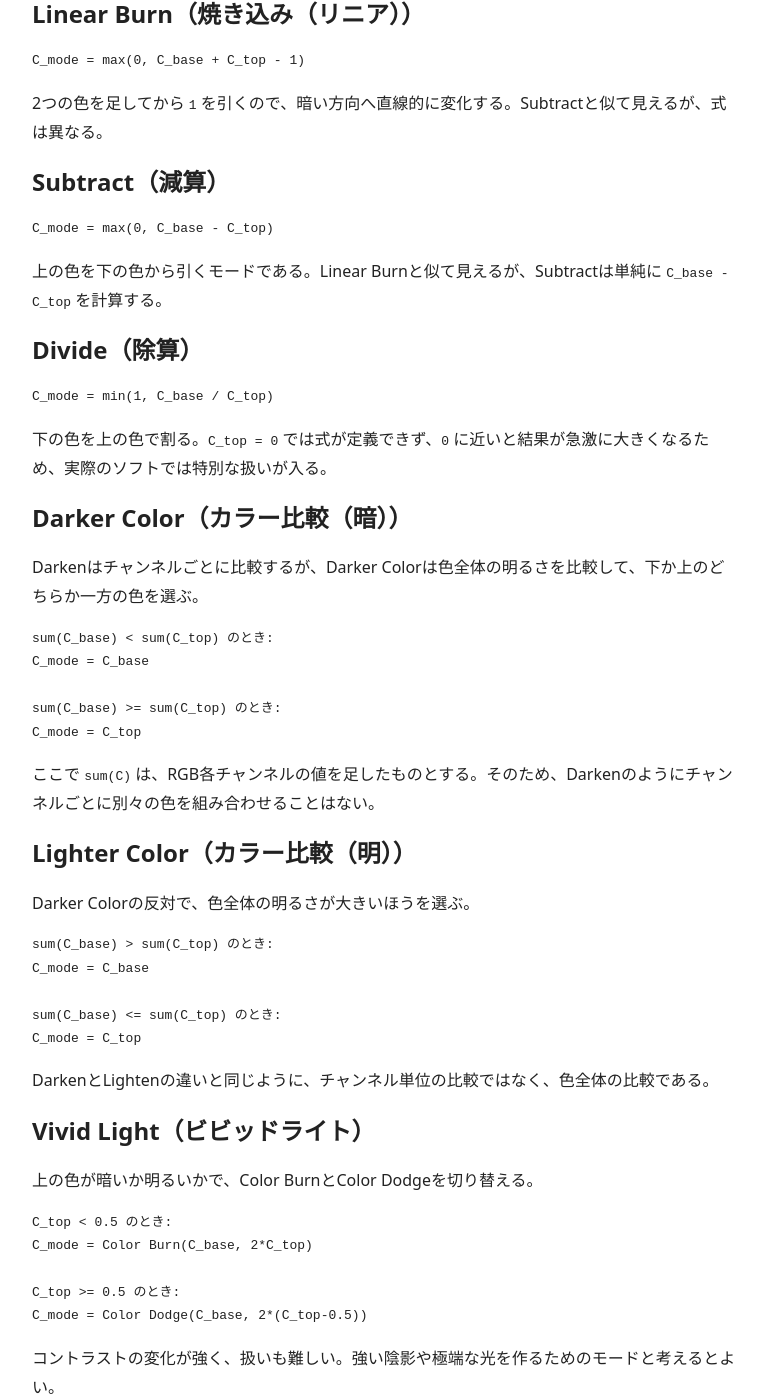
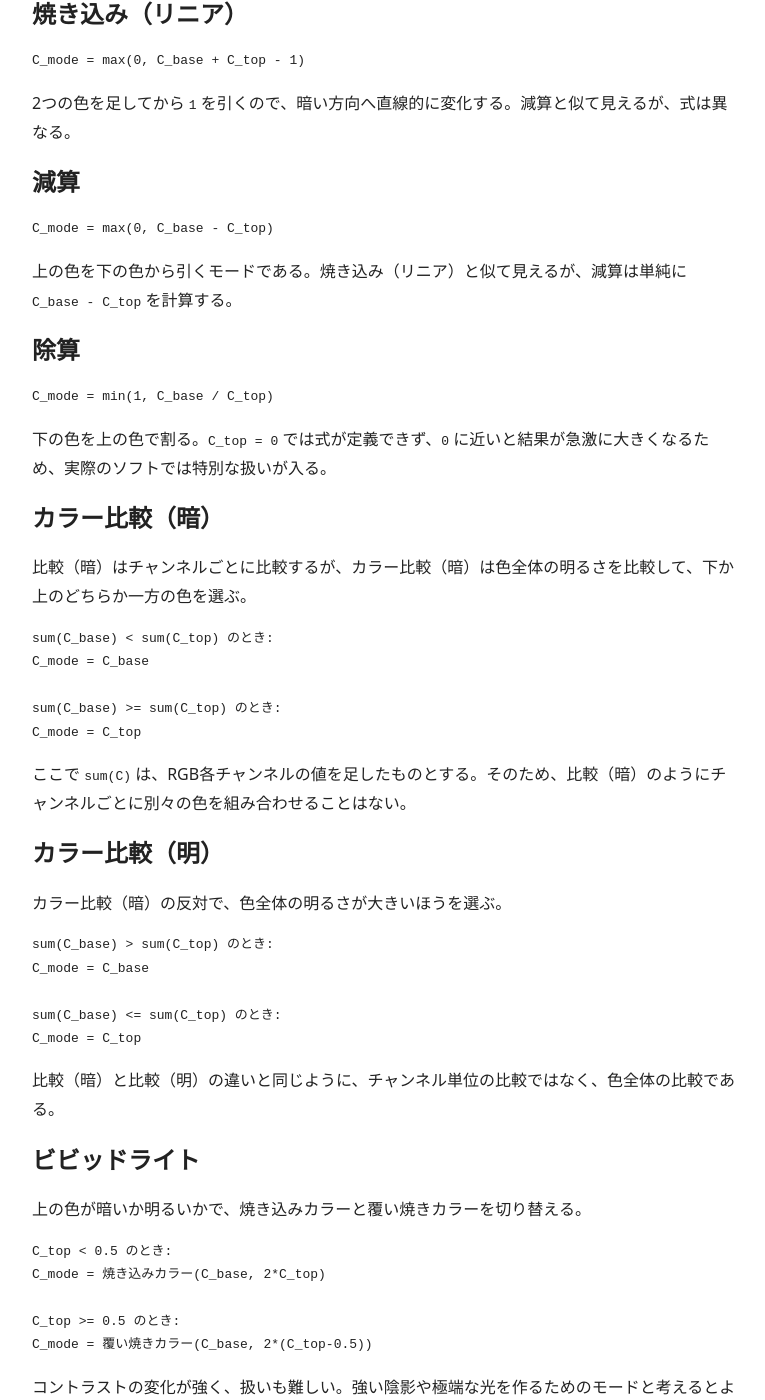
Before and after one commit to uota/uota.github.io, a Jekyll site: the page built from _posts/2026-08-30-layer-blending-modes.md, in a window 1280 px wide and 1400 px high, scrolled down 8980 px. Shown: the whole window, without its empty margins (256-1021 px from the left). Built offline with Jekyll 4.4.1, drawn with Linux system fonts in a browser that asks for light colours; some of the changed text lies outside the part shown.

Commit message:
Rename blend mode article and use Japanese labels

````diff
--- a/_posts/2026-08-30-gimp-layer-modes.md
+++ b/_posts/2026-08-30-layer-blending-modes.md
@@ -22,37 +22,37 @@ date: 2026-08-30
 
 | モード | 役割 |
 | --- | --- |
-| [Normal（通常）](#mode-normal) | 上の色をそのまま重ねる |
-| [Darken（比較（暗））](#mode-darken) | チャンネルごとに暗い方を選ぶ |
-| [Multiply（乗算）](#mode-multiply) | 色を掛けて暗くする |
-| [Color Burn（焼き込みカラー）](#mode-color-burn) | 暗くしながらコントラストを強める |
-| [Lighten（比較（明））](#mode-lighten) | チャンネルごとに明るい方を選ぶ |
-| [Screen（スクリーン）](#mode-screen) | 反転して掛けて明るくする |
-| [Color Dodge（覆い焼きカラー）](#mode-color-dodge) | 明るくしながらコントラストを変える |
-| [Overlay（オーバーレイ）](#mode-overlay) | 下の明暗でMultiplyとScreenを切り替える |
-| [Soft Light（ソフトライト）](#mode-soft-light) | 明暗を穏やかに動かす |
-| [Hard Light（ハードライト）](#mode-hard-light) | 上の明暗でMultiplyとScreenを切り替える |
-| [Difference（差の絶対値）](#mode-difference) | 上下の色の差を取り出す |
-| [Exclusion（除外）](#mode-exclusion) | Differenceより弱い差分を作る |
-| [Hue（色相）](#mode-hue) | 上の色相だけを借りる |
-| [Saturation（彩度）](#mode-saturation) | 上の彩度だけを借りる |
-| [Color（カラー）](#mode-color) | 上の色相と彩度を借りる |
-| [Luminosity（輝度）](#mode-luminosity) | 上の明るさだけを借りる |
+| [通常](#mode-normal) | 上の色をそのまま重ねる |
+| [比較（暗）](#mode-darken) | チャンネルごとに暗い方を選ぶ |
+| [乗算](#mode-multiply) | 色を掛けて暗くする |
+| [焼き込みカラー](#mode-color-burn) | 暗くしながらコントラストを強める |
+| [比較（明）](#mode-lighten) | チャンネルごとに明るい方を選ぶ |
+| [スクリーン](#mode-screen) | 反転して掛けて明るくする |
+| [覆い焼きカラー](#mode-color-dodge) | 明るくしながらコントラストを変える |
+| [オーバーレイ](#mode-overlay) | 下の明暗で乗算とスクリーンを切り替える |
+| [ソフトライト](#mode-soft-light) | 明暗を穏やかに動かす |
+| [ハードライト](#mode-hard-light) | 上の明暗で乗算とスクリーンを切り替える |
+| [差の絶対値](#mode-difference) | 上下の色の差を取り出す |
+| [除外](#mode-exclusion) | 差の絶対値より弱い差分を作る |
+| [色相](#mode-hue) | 上の色相だけを借りる |
+| [彩度](#mode-saturation) | 上の彩度だけを借りる |
+| [カラー](#mode-color) | 上の色相と彩度を借りる |
+| [輝度](#mode-luminosity) | 上の明るさだけを借りる |
 
 ### Photoshopでよく見る追加モード
 
 | モード | 役割 |
 | --- | --- |
-| [Add / Linear Dodge（加算）](#mode-add) | 色の値を足して明るくする |
-| [Linear Burn（焼き込み（リニア））](#mode-linear-burn) | 暗い方向へ直線的に変化させる |
-| [Subtract（減算）](#mode-subtract) | 上の色を下の色から引く |
-| [Divide（除算）](#mode-divide) | 下の色を上の色で割る |
-| [Darker Color（カラー比較（暗））](#mode-darker-color) | 色全体が暗い方を選ぶ |
-| [Lighter Color（カラー比較（明））](#mode-lighter-color) | 色全体が明るい方を選ぶ |
-| [Vivid Light（ビビッドライト）](#mode-vivid-light) | BurnとDodgeを切り替える |
-| [Linear Light（リニアライト）](#mode-linear-light) | 明るさを直線的に強く動かす |
-| [Pin Light（ピンライト）](#mode-pin-light) | DarkenとLightenを切り替える |
-| [Hard Mix（ハードミックス）](#mode-hard-mix) | 各チャンネルをほぼ二値化する |
+| [加算](#mode-add) | 色の値を足して明るくする |
+| [焼き込み（リニア）](#mode-linear-burn) | 暗い方向へ直線的に変化させる |
+| [減算](#mode-subtract) | 上の色を下の色から引く |
+| [除算](#mode-divide) | 下の色を上の色で割る |
+| [カラー比較（暗）](#mode-darker-color) | 色全体が暗い方を選ぶ |
+| [カラー比較（明）](#mode-lighter-color) | 色全体が明るい方を選ぶ |
+| [ビビッドライト](#mode-vivid-light) | 焼き込みと覆い焼きを切り替える |
+| [リニアライト](#mode-linear-light) | 明るさを直線的に強く動かす |
+| [ピンライト](#mode-pin-light) | 比較（暗）と比較（明）を切り替える |
+| [ハードミックス](#mode-hard-mix) | 各チャンネルをほぼ二値化する |
 
 ## レイヤーモードは「上下の色から新しい色を作る関数」
 
@@ -94,10 +94,10 @@ RGBの各チャンネルを `0.0`〜`1.0` に正規化して考える。たと
 
 | モード | 計算 | 結果 |
 | --- | --- | ---: |
-| Multiply | `0.25 * 0.4` | `0.10` |
-| Screen | `1 - (1-0.25)(1-0.4)` | `0.55` |
-| Overlay | `2 * 0.25 * 0.4` | `0.20` |
-| Add | `0.25 + 0.4` | `0.65` |
+| 乗算 | `0.25 * 0.4` | `0.10` |
+| スクリーン | `1 - (1-0.25)(1-0.4)` | `0.55` |
+| オーバーレイ | `2 * 0.25 * 0.4` | `0.20` |
+| 加算 | `0.25 + 0.4` | `0.65` |
 
 この数字だけでも、乗算が暗くなり、スクリーンが明るくなる理由が見えてくる。
 
@@ -159,11 +159,11 @@ C_mode = C_top
 
 下のレイヤーが完全に不透明なら、上のレイヤーが100%不透明のときは上の色だけが見える。上が半透明なら、`C_top` と `C_base` の間になる。
 
-「何もしない」ように見えるが、透明度を含めると、Normalはレイヤー合成の基準になる大事なモードである。
+「何もしない」ように見えるが、透明度を含めると、通常はレイヤー合成の基準になる大事なモードである。
 
 <a id="mode-darken"></a>
 
-## Darken（比較（暗））
+## 比較（暗）
 
 下と上の色をチャンネルごとに比較し、暗い方を選ぶ。
 
@@ -171,11 +171,11 @@ C_mode = C_top
 C_mode = min(C_base, C_top)
 ```
 
-Multiplyと違って色を混ぜず、各チャンネルの小さい値を選ぶ。暗い線や影だけを残したいときに使われる。
+乗算と違って色を混ぜず、各チャンネルの小さい値を選ぶ。暗い線や影だけを残したいときに使われる。
 
 <a id="mode-multiply"></a>
 
-## Multiply（乗算）
+## 乗算
 
 ```text
 C_mode = C_base * C_top
@@ -195,7 +195,7 @@ C_mode = C_base * C_top
 
 <a id="mode-color-burn"></a>
 
-## Color Burn（焼き込みカラー）
+## 焼き込みカラー
 
 下の色を暗くしながら、コントラストも強めるモードである。
 
@@ -214,7 +214,7 @@ C_mode = 1 - min(1, (1-C_base) / C_top)
 
 <a id="mode-lighten"></a>
 
-## Lighten（比較（明））
+## 比較（明）
 
 下と上の色をチャンネルごとに比較し、明るい方を選ぶ。
 
@@ -246,13 +246,13 @@ C_mode = C_base + C_top - C_base * C_top
 1 - (1 - C_base) * (1 - 0) = C_base
 ```
 
-なので黒はほとんど何もしない。白 `1` を入れると、結果は `1` になる。Multiplyとは逆に、白い部分ほど下の色を明るくする。
+なので黒はほとんど何もしない。白 `1` を入れると、結果は `1` になる。乗算とは逆に、白い部分ほど下の色を明るくする。
 
 光・ハイライト・発光表現に向いているのは、この性質による。
 
 <a id="mode-color-dodge"></a>
 
-## Color Dodge（覆い焼きカラー）
+## 覆い焼きカラー
 
 下の色を明るくしながら、コントラストを変えるモードである。
 
@@ -271,9 +271,9 @@ C_mode = min(1, C_base / (1-C_top))
 
 <a id="mode-overlay"></a>
 
-## Overlay（オーバーレイ）
+## オーバーレイ
 
-Overlayは、下の色が暗いか明るいかで、Multiply寄りかScreen寄りかを切り替える。
+オーバーレイは、下の色が暗いか明るいかで、乗算寄りかスクリーン寄りかを切り替える。
 
 ```text
 C_base < 0.5 のとき:
@@ -283,9 +283,9 @@ C_base >= 0.5 のとき:
 C_mode = 1 - 2 * (1-C_base) * (1-C_top)
 ```
 
-暗い下地ではMultiplyのように暗くなり、明るい下地ではScreenのように明るくなる。中間の `0.5` 付近を基準にコントラストを強める、と考えるとよい。
+暗い下地では乗算のように暗くなり、明るい下地ではスクリーンのように明るくなる。中間の `0.5` 付近を基準にコントラストを強める、と考えるとよい。
 
-例えば `C_base = 0.75`、`C_top = 0.4` なら、下の色が明るいのでScreen側を使う。
+例えば `C_base = 0.75`、`C_top = 0.4` なら、下の色が明るいのでスクリーン側を使う。
 
 ```text
 1 - 2 * (1-0.75) * (1-0.4) = 0.70
@@ -293,9 +293,9 @@ C_mode = 1 - 2 * (1-C_base) * (1-C_top)
 
 <a id="mode-soft-light"></a>
 
-## Soft Light（ソフトライト）
+## ソフトライト
 
-Soft Lightは、上の色に応じて、下の色を暗くしたり明るくしたりするモードである。Overlayよりも変化が穏やかになりやすい。
+ソフトライトは、上の色に応じて、下の色を暗くしたり明るくしたりするモードである。オーバーレイよりも変化が穏やかになりやすい。
 
 代表的な式の一つは次のように書ける。
 
@@ -317,9 +317,9 @@ C_mode = C_base + (2*C_top - 1) * (g(C_base)-C_base)
 
 <a id="mode-hard-light"></a>
 
-## Hard Light（ハードライト）
+## ハードライト
 
-Overlayと似ているが、明るいか暗いかを上の色で判断する。
+オーバーレイと似ているが、明るいか暗いかを上の色で判断する。
 
 ```text
 C_top < 0.5 のとき:
@@ -329,11 +329,11 @@ C_top >= 0.5 のとき:
 C_mode = 1 - 2 * (1-C_base) * (1-C_top)
 ```
 
-Overlayが「下の画像に光を当てる」感じなら、Hard Lightは「上のレイヤーから強い光を当てる」感じである。
+オーバーレイが「下の画像に光を当てる」感じなら、ハードライトは「上のレイヤーから強い光を当てる」感じである。
 
 <a id="mode-difference"></a>
 
-## Difference（差の絶対値）
+## 差の絶対値
 
 ```text
 C_mode = abs(C_base - C_top)
@@ -395,7 +395,7 @@ C_mode = HSL(H_base, S_top, L_base)
 
 <a id="mode-color"></a>
 
-## Color（カラー）
+## カラー
 
 上のレイヤーの色相と彩度を使い、下のレイヤーの明るさを残す。
 
@@ -415,13 +415,13 @@ C_mode = HSL(H_top, S_top, L_base)
 C_mode = HSL(H_base, S_base, L_top)
 ```
 
-Colorの反対側の使い方で、色味を保ったまま明るさだけを変えたいときに使える。
+カラーの反対側の使い方で、色味を保ったまま明るさだけを変えたいときに使える。
 
 ここまでが、W3Cの仕様で定義されている基本16種類である。ここからは、Photoshopでよく見かける追加モードを扱う。
 
 <a id="mode-add"></a>
 
-## Add / Linear Dodge（加算）
+## 加算
 
 ```text
 C_mode = C_base + C_top
@@ -435,31 +435,31 @@ C_mode = C_base + C_top
 C_mode = min(1, C_base + C_top)
 ```
 
-ソフトによっては `Add`、`Addition`、`Linear Dodge (Add)` など名前が異なるが、同じ系統のモードとして扱われることが多い。
+ソフトによっては別の名前で呼ばれることもあるが、同じ系統のモードとして扱われることが多い。
 
 <a id="mode-linear-burn"></a>
 
-## Linear Burn（焼き込み（リニア））
+## 焼き込み（リニア）
 
 ```text
 C_mode = max(0, C_base + C_top - 1)
 ```
 
-2つの色を足してから `1` を引くので、暗い方向へ直線的に変化する。Subtractと似て見えるが、式は異なる。
+2つの色を足してから `1` を引くので、暗い方向へ直線的に変化する。減算と似て見えるが、式は異なる。
 
 <a id="mode-subtract"></a>
 
-## Subtract（減算）
+## 減算
 
 ```text
 C_mode = max(0, C_base - C_top)
 ```
 
-上の色を下の色から引くモードである。Linear Burnと似て見えるが、Subtractは単純に `C_base - C_top` を計算する。
+上の色を下の色から引くモードである。焼き込み（リニア）と似て見えるが、減算は単純に `C_base - C_top` を計算する。
 
 <a id="mode-divide"></a>
 
-## Divide（除算）
+## 除算
 
 ```text
 C_mode = min(1, C_base / C_top)
@@ -469,9 +469,9 @@ C_mode = min(1, C_base / C_top)
 
 <a id="mode-darker-color"></a>
 
-## Darker Color（カラー比較（暗））
+## カラー比較（暗）
 
-Darkenはチャンネルごとに比較するが、Darker Colorは色全体の明るさを比較して、下か上のどちらか一方の色を選ぶ。
+比較（暗）はチャンネルごとに比較するが、カラー比較（暗）は色全体の明るさを比較して、下か上のどちらか一方の色を選ぶ。
 
 ```text
 sum(C_base) < sum(C_top) のとき:
@@ -481,13 +481,13 @@ sum(C_base) >= sum(C_top) のとき:
 C_mode = C_top
 ```
 
-ここで `sum(C)` は、RGB各チャンネルの値を足したものとする。そのため、Darkenのようにチャンネルごとに別々の色を組み合わせることはない。
+ここで `sum(C)` は、RGB各チャンネルの値を足したものとする。そのため、比較（暗）のようにチャンネルごとに別々の色を組み合わせることはない。
 
 <a id="mode-lighter-color"></a>
 
-## Lighter Color（カラー比較（明））
+## カラー比較（明）
 
-Darker Colorの反対で、色全体の明るさが大きいほうを選ぶ。
+カラー比較（暗）の反対で、色全体の明るさが大きいほうを選ぶ。
 
 ```text
 sum(C_base) > sum(C_top) のとき:
@@ -497,27 +497,27 @@ sum(C_base) <= sum(C_top) のとき:
 C_mode = C_top
 ```
 
-DarkenとLightenの違いと同じように、チャンネル単位の比較ではなく、色全体の比較である。
+比較（暗）と比較（明）の違いと同じように、チャンネル単位の比較ではなく、色全体の比較である。
 
 <a id="mode-vivid-light"></a>
 
-## Vivid Light（ビビッドライト）
+## ビビッドライト
 
-上の色が暗いか明るいかで、Color BurnとColor Dodgeを切り替える。
+上の色が暗いか明るいかで、焼き込みカラーと覆い焼きカラーを切り替える。
 
 ```text
 C_top < 0.5 のとき:
-C_mode = Color Burn(C_base, 2*C_top)
+C_mode = 焼き込みカラー(C_base, 2*C_top)
 
 C_top >= 0.5 のとき:
-C_mode = Color Dodge(C_base, 2*(C_top-0.5))
+C_mode = 覆い焼きカラー(C_base, 2*(C_top-0.5))
 ```
 
 コントラストの変化が強く、扱いも難しい。強い陰影や極端な光を作るためのモードと考えるとよい。
 
 <a id="mode-linear-light"></a>
 
-## Linear Light（リニアライト）
+## リニアライト
 
 ```text
 C_mode = clamp(C_base + 2*C_top - 1, 0, 1)
@@ -527,9 +527,9 @@ C_mode = clamp(C_base + 2*C_top - 1, 0, 1)
 
 <a id="mode-pin-light"></a>
 
-## Pin Light（ピンライト）
+## ピンライト
 
-上の色に応じて、DarkenまたはLightenに近い処理を切り替える。
+上の色に応じて、比較（暗）または比較（明）に近い処理を切り替える。
 
 ```text
 C_top < 0.5 のとき:
@@ -539,11 +539,11 @@ C_top >= 0.5 のとき:
 C_mode = max(C_base, 2*C_top - 1)
 ```
 
-OverlayやSoft Lightよりも、色の置き換わりが目立ちやすい。
+オーバーレイやソフトライトよりも、色の置き換わりが目立ちやすい。
 
 <a id="mode-hard-mix"></a>
 
-## Hard Mix（ハードミックス）
+## ハードミックス
 
 ```text
 C_base + C_top < 1 のとき:
````
Also changed, not shown: other parts of _posts/2026-08-30-layer-blending-modes.md (+10 -10 lines).
